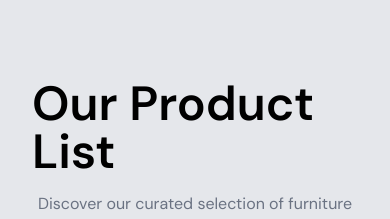
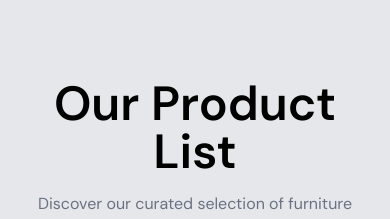
Before and after one commit to pedrohenriquee8/product-catalog-website, a Next.js app: page / in a window 390 px wide. Shown: the top 219 px of the page. Built offline with nearby package versions, Linux system fonts and the light colour scheme; no server answers.

Commit message:
style: Center align headings and adjust layout in AboutProductPage and ProductList components

```diff
--- a/src/ui/components/product/about-product-page.tsx
+++ b/src/ui/components/product/about-product-page.tsx
@@ -1,7 +1,7 @@
 export function AboutProductPage() {
   return (
     <section className="flex flex-col gap-4 items-center">
-      <h1 className="text-5xl font-semibold">Our Product List</h1>
+      <h1 className="text-5xl text-center font-semibold">Our Product List</h1>
       <p className="text-gray-500 max-w-3xl text-center">
         Discover our curated selection of furniture pieces, each thoughtfully
         chosen to bring comfort and style to your home. From inviting chairs and
--- a/src/ui/components/product/product-list.tsx
+++ b/src/ui/components/product/product-list.tsx
@@ -18,7 +18,7 @@ export async function ProductList(props: ProductPageProps) {
   }
 
   return (
-    <section className="flex flex-wrap gap-8 items-center justify-start w-full max-w-5xl">
+    <section className="flex flex-wrap gap-8 items-center justify-center w-full max-w-80 md:max-w-2xl lg:max-w-5xl">
       {products.map((product: Product) => {
         const { id, name, image, price } = product;
 
```
